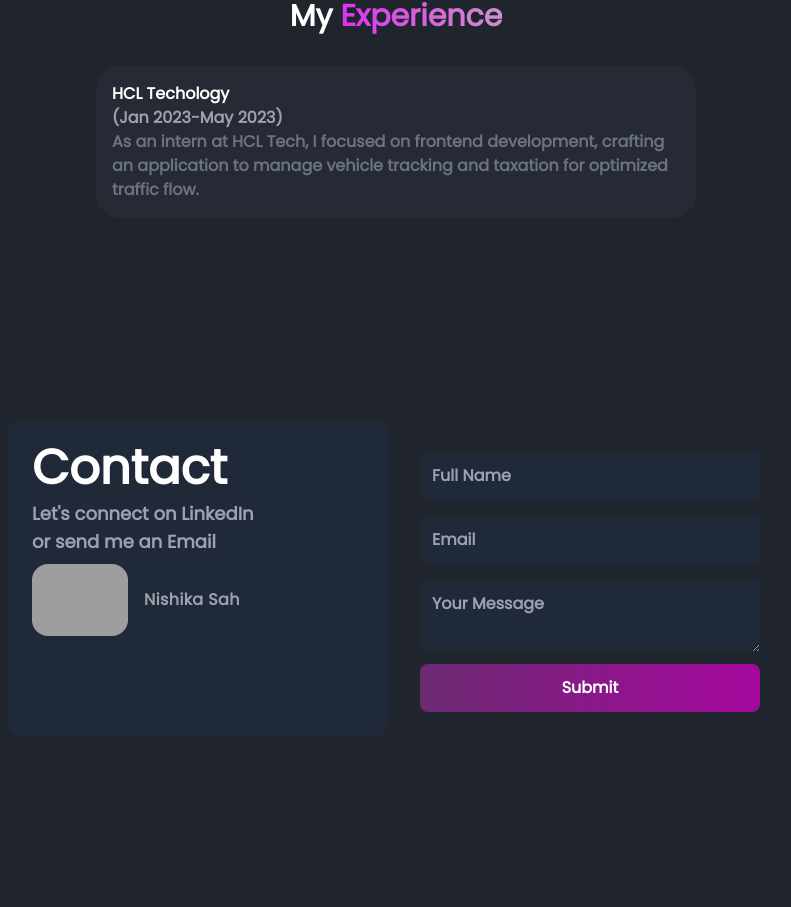
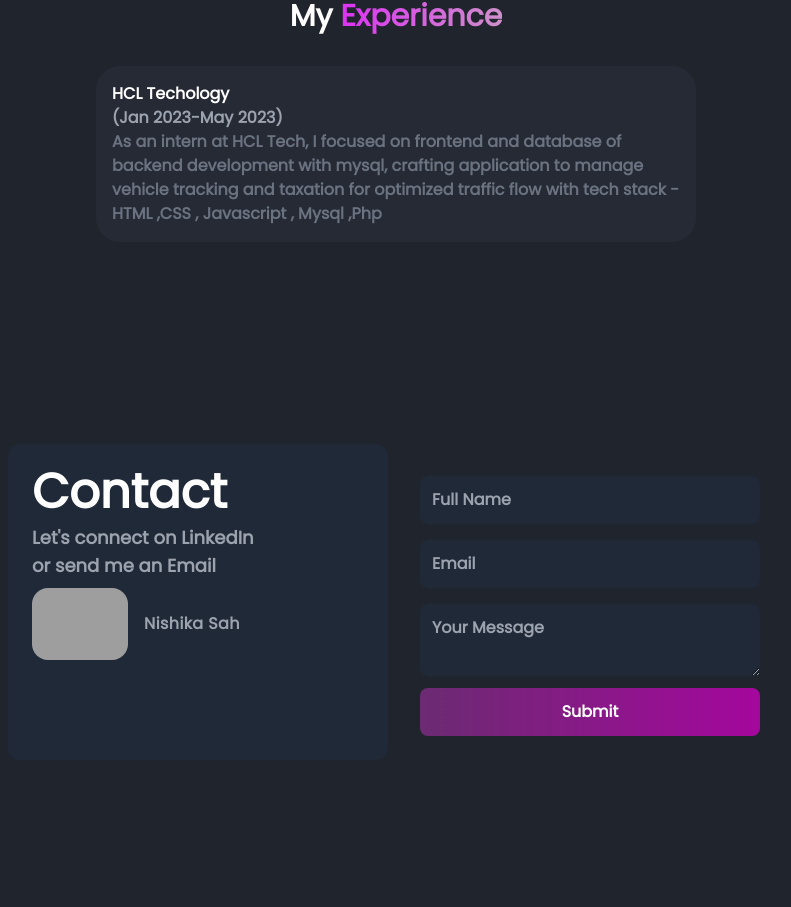
Before and after one commit to NISHIKASAH/Portfolio, a React (Create React App) app: page / in a window 1280 px wide. Shown: the part 2051-2958 px from the top of the page, without its empty margins (244-1035 px from the left). Built offline with nearby package versions, Linux system fonts and the light colour scheme; grey boxes are pictures that could not be loaded.

Commit message:
Update Experience.js

```diff
--- a/src/components/Experience.js
+++ b/src/components/Experience.js
@@ -10,9 +10,9 @@ const Experience = () => {
         <p>HCL Techology</p>
         <p className="text-gray-400">(Jan 2023-May 2023)</p>
         <p className="text-gray-500">
-          As an intern at HCL Tech, I focused on frontend development, crafting
-          an application to manage vehicle tracking and taxation for optimized
-          traffic flow.
+          As an intern at HCL Tech, I focused on frontend and database of backend development with mysql, crafting
+          application to manage vehicle tracking and taxation for optimized
+          traffic flow with tech stack - HTML ,CSS ,  Javascript , Mysql ,Php
         </p>
       </div>
     </div>
```
